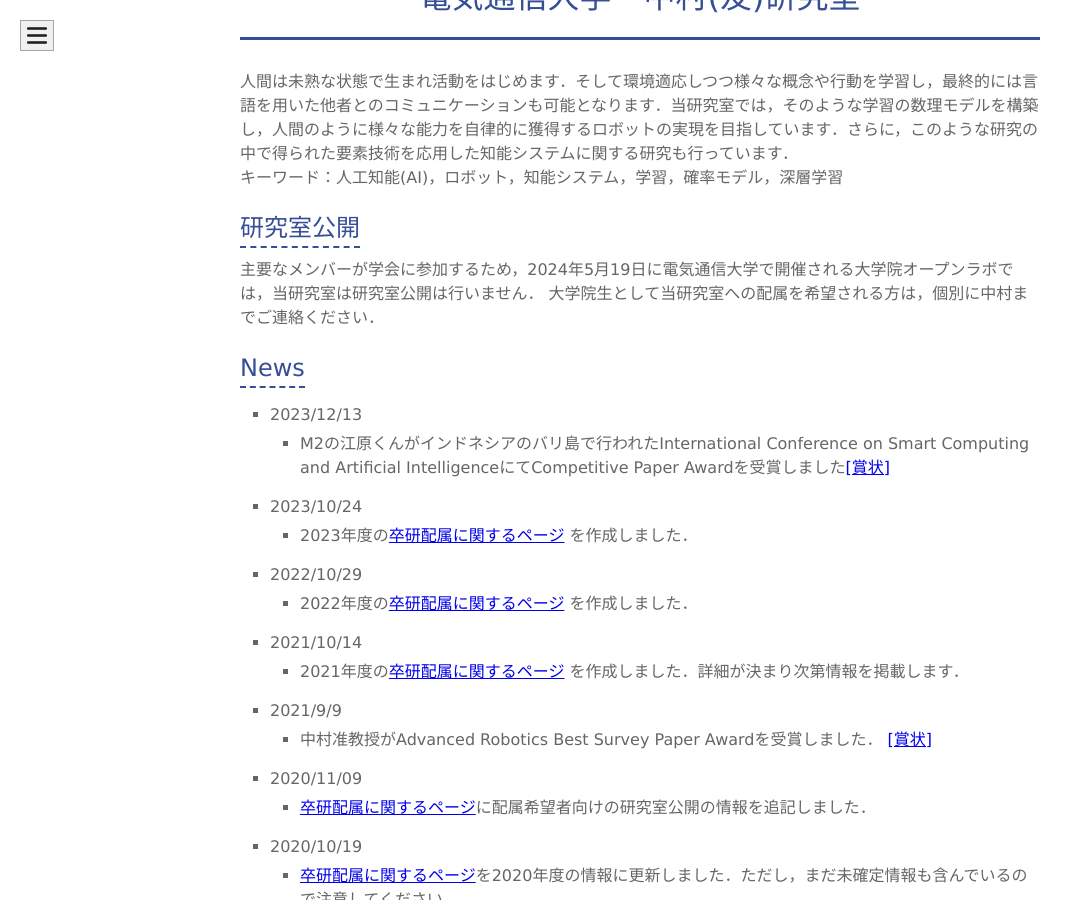
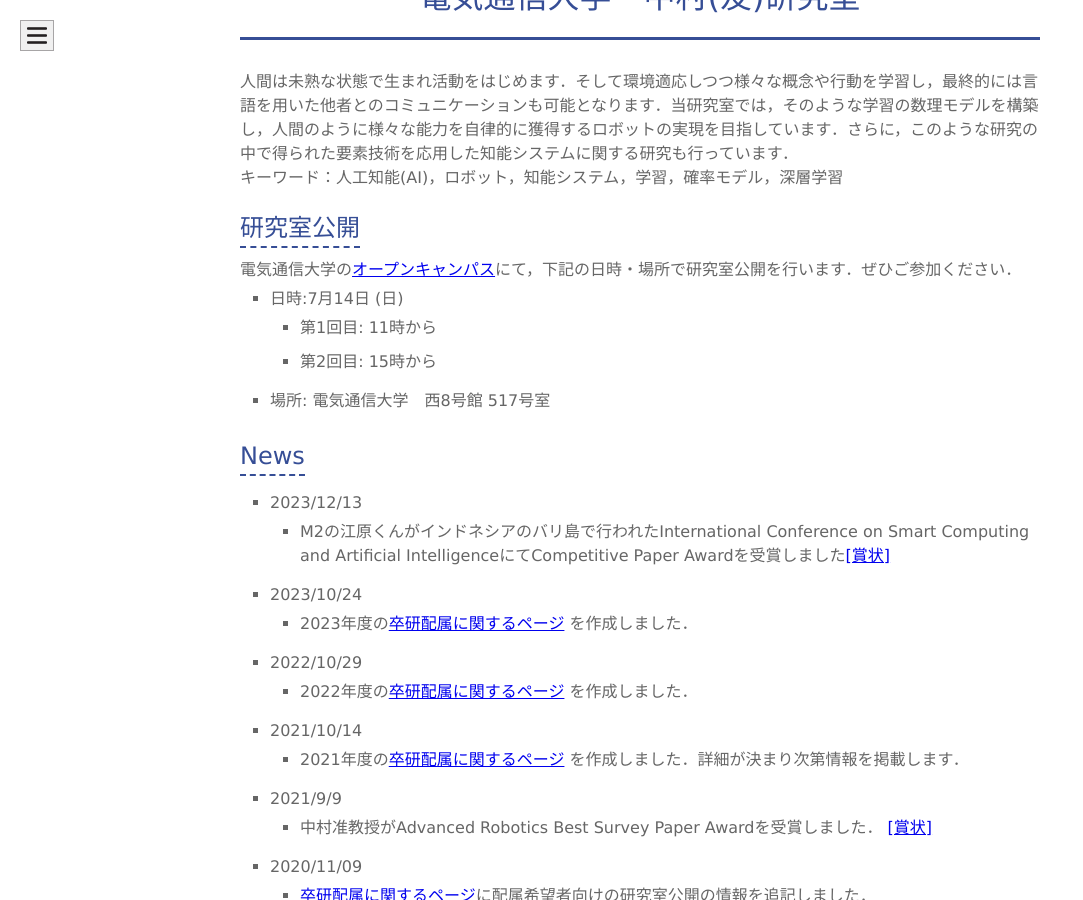
Before and after one commit to naka-lab/naka-lab.github.io, a Jekyll site: the page built from index.md, in a window 1280 px wide and 900 px high, scrolled down 575 px. Shown: the whole window, without its empty margins (0-1083 px from the left). Built offline with Jekyll 4.4.1, drawn with Linux system fonts in a browser that asks for light colours; our own code applies the rules of GitHub Pages for plain Markdown files.

Commit message:
Update index.md

```diff
--- a/index.md
+++ b/index.md
@@ -8,8 +8,13 @@ layout: default
 キーワード：人工知能(AI)，ロボット，知能システム，学習，確率モデル，深層学習
 
 ## 研究室公開
-主要なメンバーが学会に参加するため，2024年5月19日に電気通信大学で開催される大学院オープンラボでは，当研究室は研究室公開は行いません．
-大学院生として当研究室への配属を希望される方は，個別に中村までご連絡ください．
+電気通信大学の[オープンキャンパス](https://www.uec.ac.jp/admission/open-department/opencampus/)にて，下記の日時・場所で研究室公開を行います．ぜひご参加ください．
+
+- 日時:7月14日 (日)
+  - 第1回目: 11時から
+  - 第2回目: 15時から
+- 場所: 電気通信大学　西8号館 517号室
+
 
 ## News
 * 2023/12/13
```
